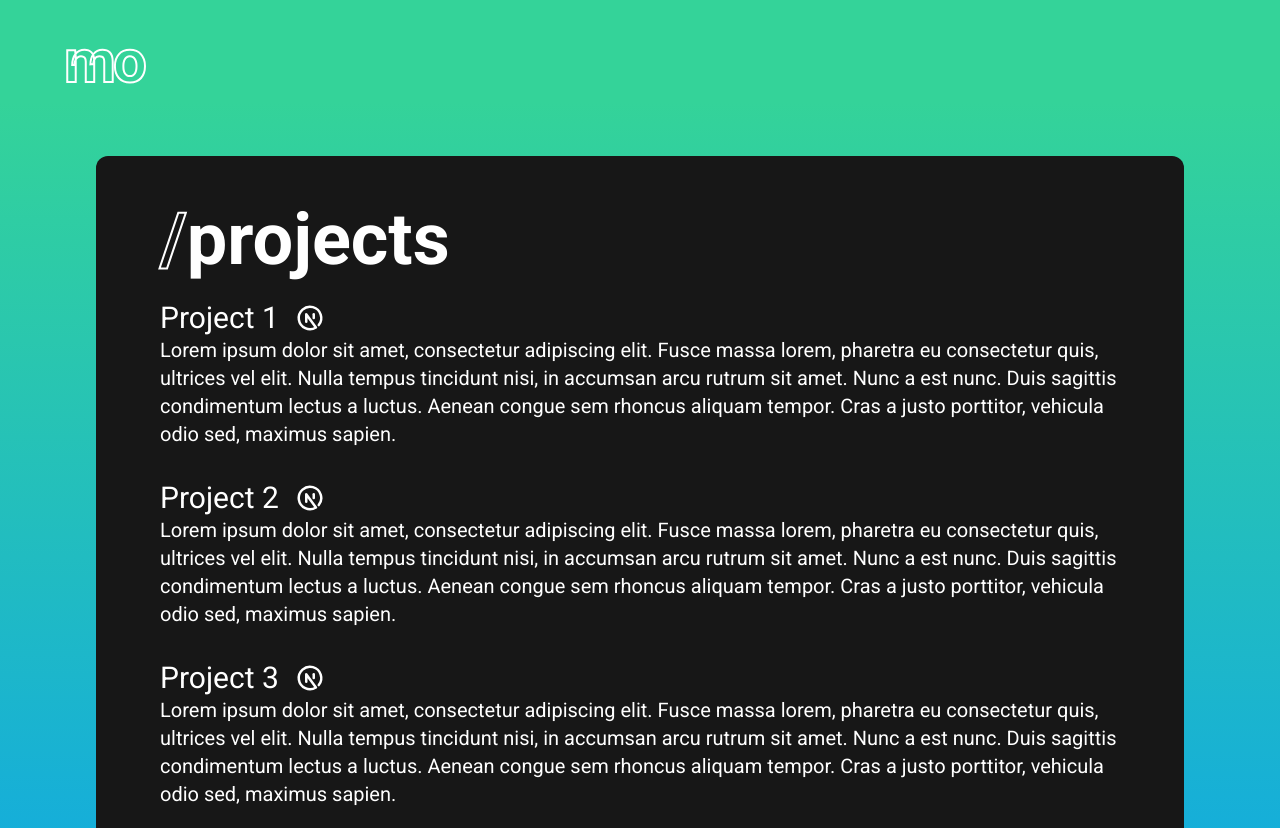
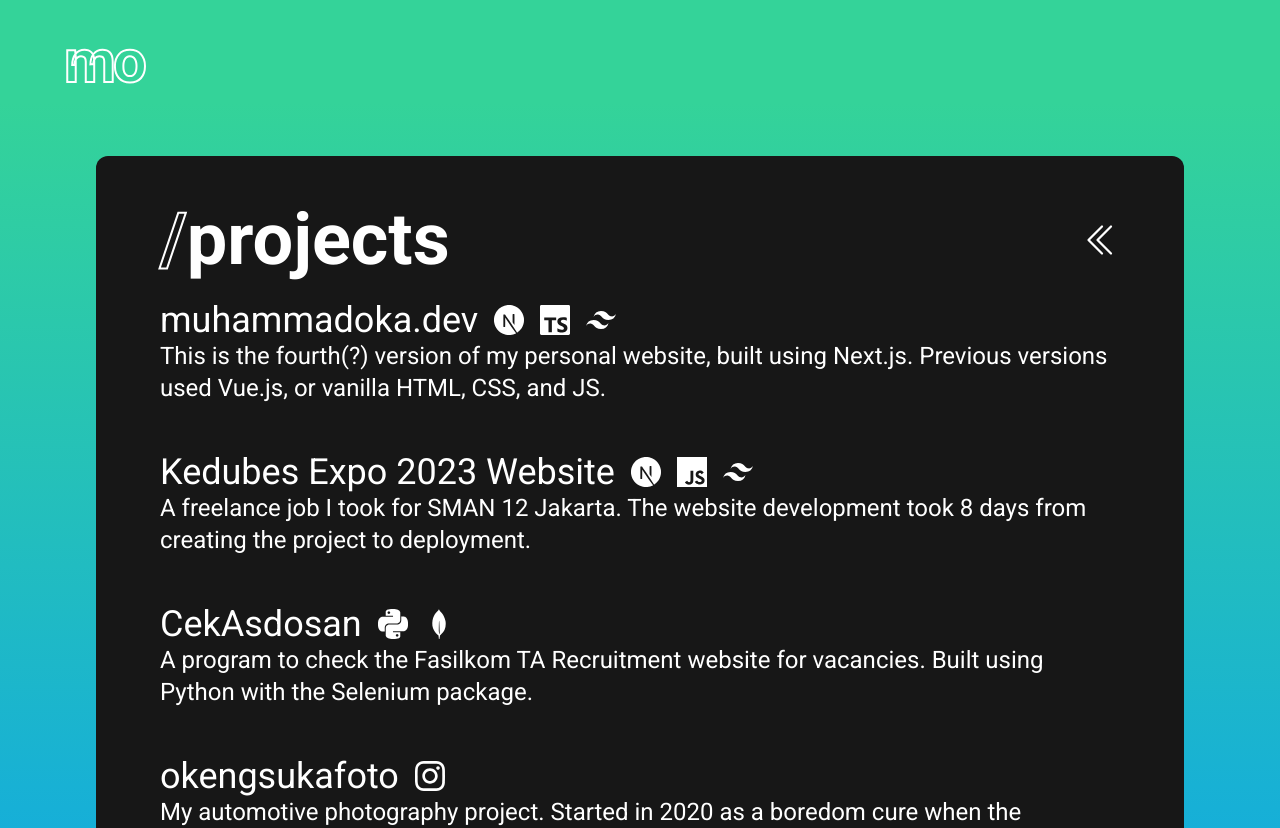
Before and after one commit to kawijayaa/muhammadoka.dev, a Next.js app: page /projects in a window 1280 px wide. Shown: the top 828 px of the page. Built offline with nearby package versions, Linux system fonts and the light colour scheme.

Commit message:
updates to subpage

```diff
--- /dev/null
+++ b/app/components/RecentlyPlayed.tsx
@@ -0,0 +1,49 @@
+"use client"
+
+import React from 'react';
+import useSWR from 'swr';
+import { CgSpinnerAlt } from 'react-icons/cg';
+import { LastFMResponseBody } from 'use-last-fm';
+
+export const RecentlyPlayed = () => {
+  const fetcher = (url: string) => fetch(url).then(r => r.json())
+  const { data: lfmData = null } = useSWR<LastFMResponseBody>(
+    "//ws.audioscrobbler.com/2.0/?method=user.getrecenttracks&user=okeeeeng&api_key=a9010ca43aa2ae6fee2505fe418df0bd&format=json&limit=5",
+    fetcher,
+    { refreshInterval: 15 * 1000 },
+  );
+
+  const track_list = lfmData?.recenttracks?.track;
+
+  if (lfmData?.recenttracks?.track === undefined) {
+    return (
+      <>
+        <div className="flex justify-center items-center w-full h-full">
+          <p className="text-5xl animate-spin text-neutral-500">
+            <CgSpinnerAlt />
+          </p>
+        </div>
+      </>
+    )
+  }
+
+  return (
+    <div className="flex flex-col gap-4">
+      <h1 className="text-4xl font-bold">Recently Played</h1>
+      <div className="flex flex-col gap-2">
+        {track_list?.map(function(track?) {
+            let song_name = track.name
+            return (
+              <div className={"flex items-center gap-6 p-4 rounded-xl bg-neutral-900 " + (track['@attr']?.nowplaying ? 'border-4 drop-shadow-[0_5px_5px_rgb(255,255,255,0.25)] transition-all' : '')}>
+                  <img src={track.image[2]['#text']} alt={track.name} className={"w-20 h-20 " + (track['@attr']?.nowplaying ? 'rounded-full animate-spin-slow' : 'rounded-xl')} />
+                  <div>
+                      <a href={track.url} className="text-2xl">{song_name}</a>
+                      <p className="text-xl text-neutral-500">{track.artist['#text']}</p>
+                  </div>
+              </div>
+            )
+        })}
+      </div>
+    </div>
+  )
+};
--- /dev/null
+++ b/app/components/TopAlbums.tsx
@@ -0,0 +1,76 @@
+"use client"
+
+import React from 'react';
+import { CgSpinnerAlt } from 'react-icons/cg';
+import useSWR from 'swr';
+import { TrackAttr, TrackAlbum, TrackImage, TrackDate } from 'use-last-fm';
+
+export interface AlbumArtist {
+  url: string;
+  name: string;
+  mbid: string;
+}
+
+export interface Album {
+  artist: AlbumArtist;
+  '@attr'?: TrackAttr;
+  mbid: string;
+  album: TrackAlbum;
+  streamable: string;
+  url: string;
+  name: string;
+  image: TrackImage[];
+  date?: TrackDate;
+}
+
+export interface TopAlbums {
+    album?: Album[];
+}
+
+export interface LastFMResponseBody {
+    topalbums: TopAlbums;
+}
+
+
+export const TopAlbums = () => {
+  const fetcher = (url: string) => fetch(url).then(r => r.json())
+  const { data: lfmData = null } = useSWR<LastFMResponseBody>(
+    "//ws.audioscrobbler.com/2.0/?method=user.gettopalbums&user=okeeeeng&api_key=a9010ca43aa2ae6fee2505fe418df0bd&period=1month&format=json&limit=5",
+    fetcher,
+    { refreshInterval: 15 * 1000 },
+  );
+
+  const album_list = lfmData?.topalbums?.album;
+
+  if (lfmData?.topalbums?.album === undefined) {
+    return (
+      <>
+        <div className="flex justify-center items-center w-full h-full">
+          <p className="text-5xl animate-spin text-neutral-500">
+            <CgSpinnerAlt />
+          </p>
+        </div>
+      </>
+    )
+  }
+
+  return (
+    <div className="flex flex-col gap-4">
+      <h1 className="text-4xl font-bold">Top Albums</h1>
+      <div className="flex flex-col gap-2">
+        {album_list?.map(function(album?) {
+            console.log(album.image[2]['#text'])
+            return (
+              <div className="flex items-center gap-6 p-4 rounded-xl bg-neutral-900">
+                  <img src={album.image[2]['#text']} alt={album.name} className="w-20 h-20 rounded-xl" />
+                  <div>
+                      <a href={album.url} className="text-2xl">{album.name}</a>
+                      <p className="text-xl text-neutral-500">{album.artist.name}</p>
+                  </div>
+              </div>
+            )
+        })}
+      </div>
+    </div>
+  )
+};
--- a/app/hobbies/page.tsx
+++ b/app/hobbies/page.tsx
@@ -1,35 +1,23 @@
-import { TbBrandNextjs } from "react-icons/tb"
 import { BsChevronDoubleLeft } from "react-icons/bs"
+import { RecentlyPlayed } from "../components/RecentlyPlayed"
+import { TopAlbums } from "../components/TopAlbums"
+import Navbar from "../components/Navbar"
 
 export default function Page() {
   return (
-    <main className="flex p-24 items-center min-h-screen bg-gradient-to-b from-emerald-400 from-10% to-sky-500 text-white">
-      <div className="flex flex-col bg-neutral-900 px-16 py-12 gap-6 rounded-xl text-white z-10">
-        <h1 className="text-7xl font-bold"><span className="text-transparent outline-custom">/</span>hobbies</h1>
-        <div className="flex flex-col gap-8">
-          <div>
-            <div className="flex items-center gap-4">
-              <h1 className="text-3xl">Project 1</h1>
-              <TbBrandNextjs className="text-3xl" />
-            </div>
-            <p className="text-xl">Lorem ipsum dolor sit amet, consectetur adipiscing elit. Fusce massa lorem, pharetra eu consectetur quis, ultrices vel elit. Nulla tempus tincidunt nisi, in accumsan arcu rutrum sit amet. Nunc a est nunc. Duis sagittis condimentum lectus a luctus. Aenean congue sem rhoncus aliquam tempor. Cras a justo porttitor, vehicula odio sed, maximus sapien.</p>
+    <main className="bg-gradient-to-b from-emerald-400 from-10% to-sky-500 text-white">
+      <Navbar />
+      <div className="flex px-24 pb-24 pt-8 min-h-screen">
+        <div className="flex flex-col bg-neutral-900 w-full px-16 py-12 gap-12 rounded-xl text-white z-10">
+          <div className="flex justify-between items-center">
+            <h1 className="text-7xl font-bold"><span className="text-transparent outline-custom">/</span>music</h1>
+            <a href="/#what-i-do" className="text-4xl hover:drop-shadow-[0_5px_5px_rgb(255,255,255,0.75)] transition-all"><BsChevronDoubleLeft /></a>
           </div>
-          <div>
-            <div className="flex items-center gap-4">
-              <h1 className="text-3xl">Project 1</h1>
-              <TbBrandNextjs className="text-3xl" />
-            </div>
-            <p className="text-xl">Lorem ipsum dolor sit amet, consectetur adipiscing elit. Fusce massa lorem, pharetra eu consectetur quis, ultrices vel elit. Nulla tempus tincidunt nisi, in accumsan arcu rutrum sit amet. Nunc a est nunc. Duis sagittis condimentum lectus a luctus. Aenean congue sem rhoncus aliquam tempor. Cras a justo porttitor, vehicula odio sed, maximus sapien.</p>
-          </div>
-          <div>
-            <div className="flex items-center gap-4">
-              <h1 className="text-3xl">Project 1</h1>
-              <TbBrandNextjs className="text-3xl" />
-            </div>
-            <p className="text-xl">Lorem ipsum dolor sit amet, consectetur adipiscing elit. Fusce massa lorem, pharetra eu consectetur quis, ultrices vel elit. Nulla tempus tincidunt nisi, in accumsan arcu rutrum sit amet. Nunc a est nunc. Duis sagittis condimentum lectus a luctus. Aenean congue sem rhoncus aliquam tempor. Cras a justo porttitor, vehicula odio sed, maximus sapien.</p>
+          <div className="flex w-full h-full gap-16">
+            <RecentlyPlayed />
+            <TopAlbums />
           </div>
         </div>
-        <a href="/#what-i-do" className="text-4xl hover:drop-shadow-[0_5px_5px_rgb(255,255,255,0.75)] transition-all"><BsChevronDoubleLeft /></a>
       </div>
     </main>
   )
--- a/app/projects/page.tsx
+++ b/app/projects/page.tsx
@@ -1,4 +1,4 @@
-import { TbBrandNextjs } from "react-icons/tb"
+import { SiNextdotjs, SiTailwindcss, SiJavascript, SiTypescript, SiPython, SiMongodb, SiInstagram } from "react-icons/si"
 import { BsChevronDoubleLeft } from "react-icons/bs"
 import Navbar from "../components/Navbar"
 
@@ -6,33 +6,56 @@ export default function Page() {
   return (
     <main className="bg-gradient-to-b from-emerald-400 from-10% to-sky-500 text-white">
       <Navbar />
-      <div className="flex px-24 pb-24 pt-8 min-h-screen">
-        <div className="flex flex-col justify-between bg-neutral-900 px-16 py-12 gap-6 w-full rounded-xl text-white z-10">
-          <h1 className="text-7xl font-bold"><span className="text-transparent outline-custom">/</span>projects</h1>
-          <div className="flex flex-col gap-8">
+      <div className="flex px-24 pb-24 pt-8">
+        <div className="flex flex-col bg-neutral-900 px-16 py-12 gap-6 w-full rounded-xl text-white z-10">
+          <div className="flex justify-between items-center">
+            <h1 className="text-7xl font-bold"><span className="text-transparent outline-custom">/</span>projects</h1>
+            <a href="/#what-i-do" className="text-4xl hover:drop-shadow-[0_5px_5px_rgb(255,255,255,0.75)] transition-all"><BsChevronDoubleLeft /></a>
+          </div>
+          <div className="flex flex-col gap-12">
             <div>
               <div className="flex items-center gap-4">
-                <h1 className="text-3xl">Project 1</h1>
-                <TbBrandNextjs className="text-3xl" />
+                <a href="https://github.com/kawijayaa/muhammadoka.dev" className="text-4xl hover:drop-shadow-[0_5px_5px_rgb(255,255,255,0.5)] hover:underline transition-all">
+                  <h1>muhammadoka.dev</h1>
+                </a>
+                <SiNextdotjs className="text-3xl" />
+                <SiTypescript className="text-3xl" />
+                <SiTailwindcss className="text-3xl" />
               </div>
-              <p className="text-xl">Lorem ipsum dolor sit amet, consectetur adipiscing elit. Fusce massa lorem, pharetra eu consectetur quis, ultrices vel elit. Nulla tempus tincidunt nisi, in accumsan arcu rutrum sit amet. Nunc a est nunc. Duis sagittis condimentum lectus a luctus. Aenean congue sem rhoncus aliquam tempor. Cras a justo porttitor, vehicula odio sed, maximus sapien.</p>
+              <p className="text-2xl">This is the fourth(?) version of my personal website, built using Next.js. Previous versions used Vue.js, or vanilla HTML, CSS, and JS.</p>
             </div>
             <div>
               <div className="flex items-center gap-4">
-                <h1 className="text-3xl">Project 2</h1>
-                <TbBrandNextjs className="text-3xl" />
+                <a href="https://kepo2023.vercel.app/" className="text-4xl hover:drop-shadow-[0_5px_5px_rgb(255,255,255,0.5)] hover:underline transition-all" target="_blank" rel="noreferrer">
+                  <h1>Kedubes Expo 2023 Website</h1>
+                </a>
+                <SiNextdotjs className="text-3xl" />
+                <SiJavascript className="text-3xl" />
+                <SiTailwindcss className="text-3xl" />
               </div>
-              <p className="text-xl">Lorem ipsum dolor sit amet, consectetur adipiscing elit. Fusce massa lorem, pharetra eu consectetur quis, ultrices vel elit. Nulla tempus tincidunt nisi, in accumsan arcu rutrum sit amet. Nunc a est nunc. Duis sagittis condimentum lectus a luctus. Aenean congue sem rhoncus aliquam tempor. Cras a justo porttitor, vehicula odio sed, maximus sapien.</p>
+              <p className="text-2xl">A freelance job I took for SMAN 12 Jakarta. The website development took 8 days from creating the project to deployment.</p>
             </div>
             <div>
               <div className="flex items-center gap-4">
-                <h1 className="text-3xl">Project 3</h1>
-                <TbBrandNextjs className="text-3xl" />
+                <a href="https://github.com/kawijayaa/CekAsdosan" className="text-4xl hover:drop-shadow-[0_5px_5px_rgb(255,255,255,0.5)] hover:underline transition-all" target="_blank" rel="noreferrer">
+                  <h1>CekAsdosan</h1>
+                </a>
+                <SiPython className="text-3xl" />
+                <SiMongodb className="text-3xl" />
               </div>
-              <p className="text-xl">Lorem ipsum dolor sit amet, consectetur adipiscing elit. Fusce massa lorem, pharetra eu consectetur quis, ultrices vel elit. Nulla tempus tincidunt nisi, in accumsan arcu rutrum sit amet. Nunc a est nunc. Duis sagittis condimentum lectus a luctus. Aenean congue sem rhoncus aliquam tempor. Cras a justo porttitor, vehicula odio sed, maximus sapien.</p>
+              <p className="text-2xl">A program to check the Fasilkom TA Recruitment website for vacancies. Built using Python with the Selenium package.</p>
+            </div>
+            <div>
+              <div className="flex items-center gap-4">
+                <a href="https://github.com/kawijayaa/CekAsdosan" className="text-4xl hover:drop-shadow-[0_5px_5px_rgb(255,255,255,0.5)] hover:underline transition-all" target="_blank" rel="noreferrer">
+                  <h1>okengsukafoto</h1>
+                </a>
+                <SiInstagram className="text-3xl" />
+              </div>
+              <p className="text-2xl">My automotive photography project. Started in 2020 as a boredom cure when the pandemic hits. Currently on indefinite hiatus.</p>
             </div>
           </div>
-          <a href="/#what-i-do" className="text-4xl hover:drop-shadow-[0_5px_5px_rgb(255,255,255,0.75)] transition-all"><BsChevronDoubleLeft /></a>
+          <div></div>
         </div>
       </div>
     </main>
--- a/package.json
+++ b/package.json
@@ -21,6 +21,7 @@
     "react-dom": "18.2.0",
     "react-icons": "^4.11.0",
     "react-scrollbars-custom": "^4.1.1",
+    "swr": "^2.2.2",
     "tailwindcss": "3.3.3",
     "typescript": "5.1.6",
     "use-last-fm": "^0.6.1"
```
Also changed, not shown: app/uses/page.tsx (+14 -12 lines), 1 other file (tests, documents, lock files or other folders).
